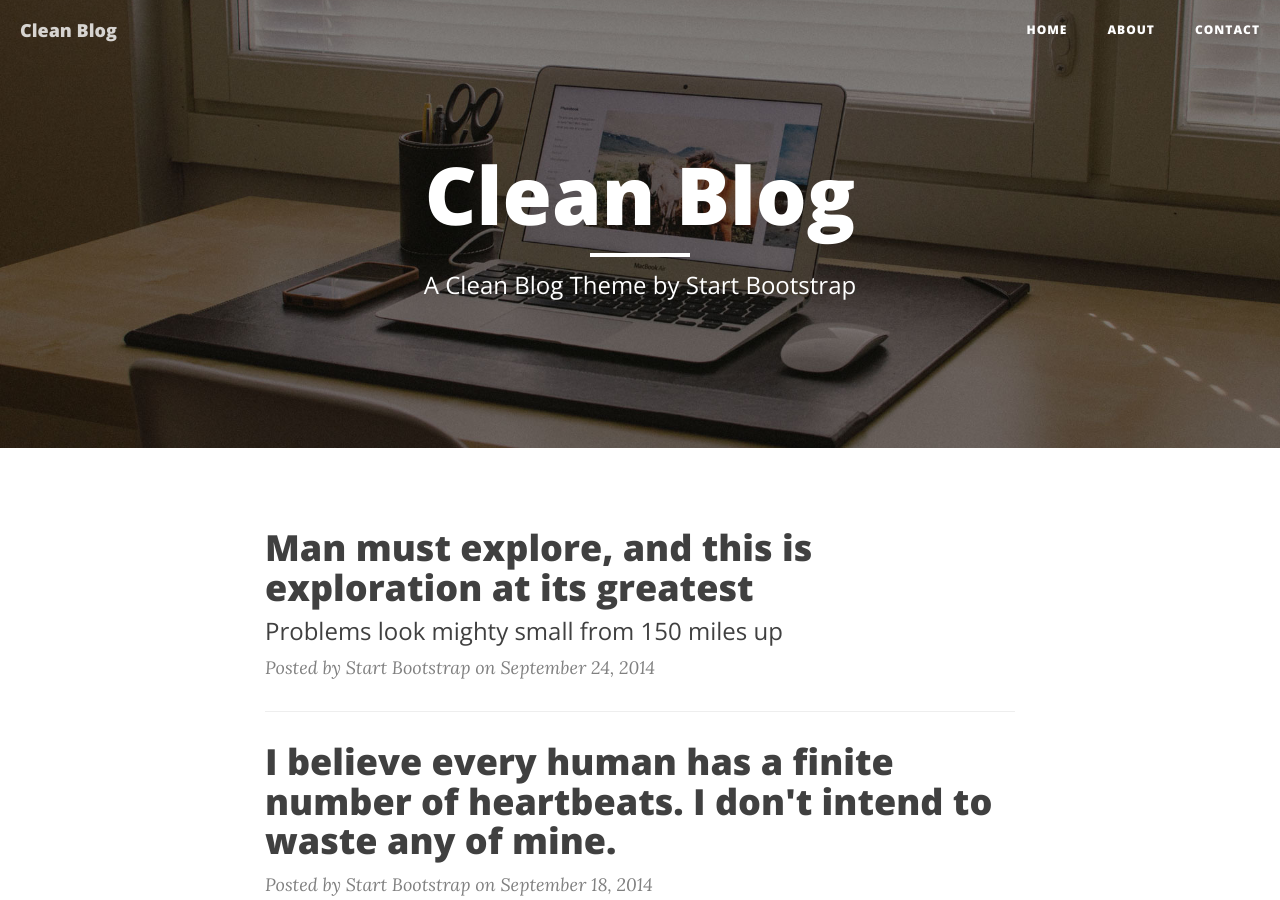
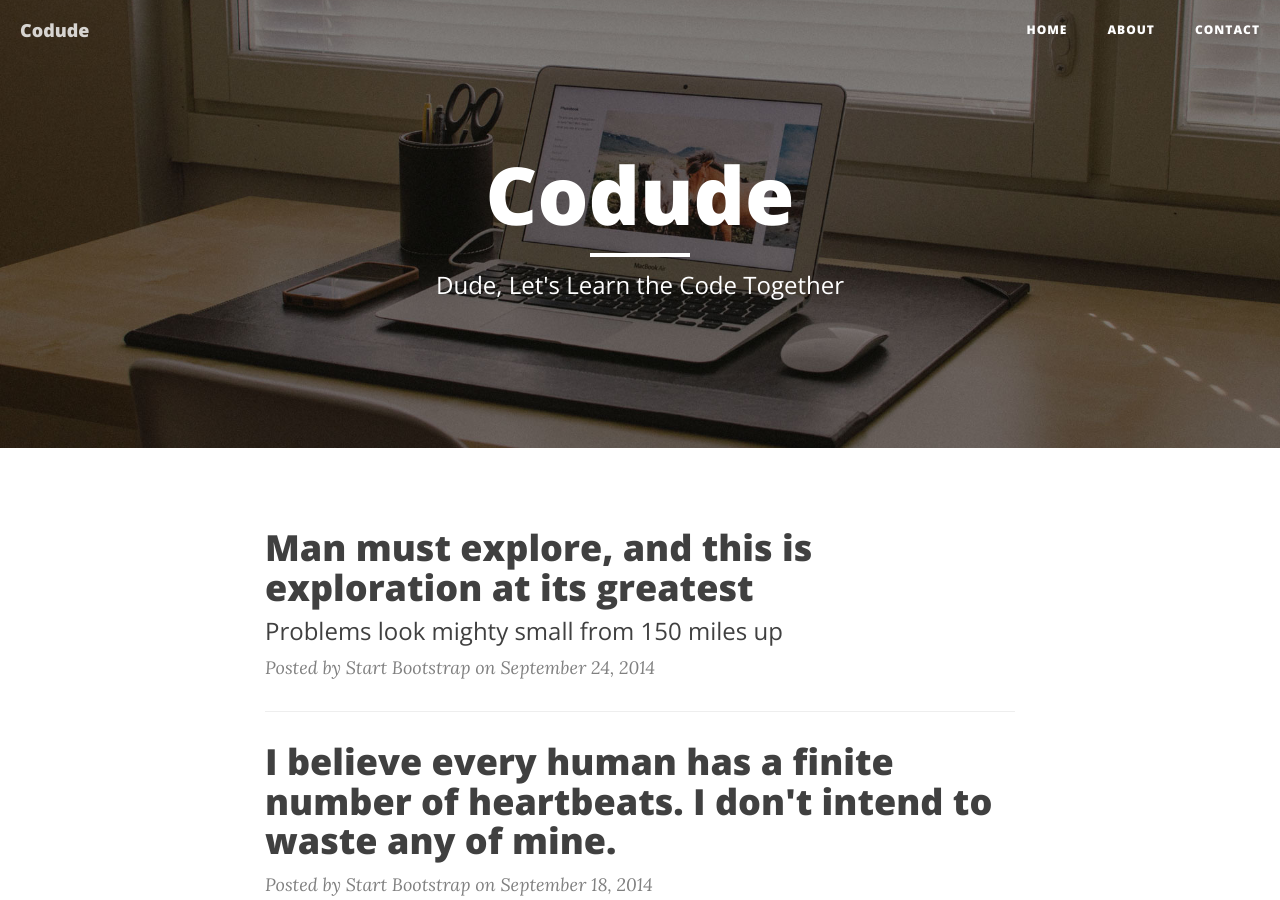
Before and after one commit to frazehmad/frazehmad.github.io, a Jekyll site: the page built from index.html, in a window 1280 px wide and 900 px high. Built offline with Jekyll 4.4.1, drawn with Linux system fonts in a browser that asks for light colours; nearby versions of some CDN libraries; the list of posts is cut into pages by our own code; some of the changed text lies outside the part shown.

Commit message:
Changed name to Codude

```diff
--- a/_config.yml
+++ b/_config.yml
@@ -1,11 +1,11 @@
 # Site settings
-title: Clean Blog
+title: Codude
 header-img: img/home-bg.jpg
-email: your-email@yourdomain.com
-description: "Write your site description here. It will be used as your sites meta description as well!"
+email: learn@codude.com
+description: "Learn with fun at Codude"
 baseurl: ""
-url: "http://frazehmad.github.io"
-twitter_username: SBootstrap
+url: "http://codude.com"
+twitter_username: codude
 github_username:  davidtmiller
 facebook_username:  IronSummitMedia
 
--- a/index.html
+++ b/index.html
@@ -1,6 +1,6 @@
 ---
 layout: page
-description: "A Clean Blog Theme by Start Bootstrap"
+description: "Dude, Let's Learn the Code Together"
 ---
 
 {% for post in paginator.posts %}
```
